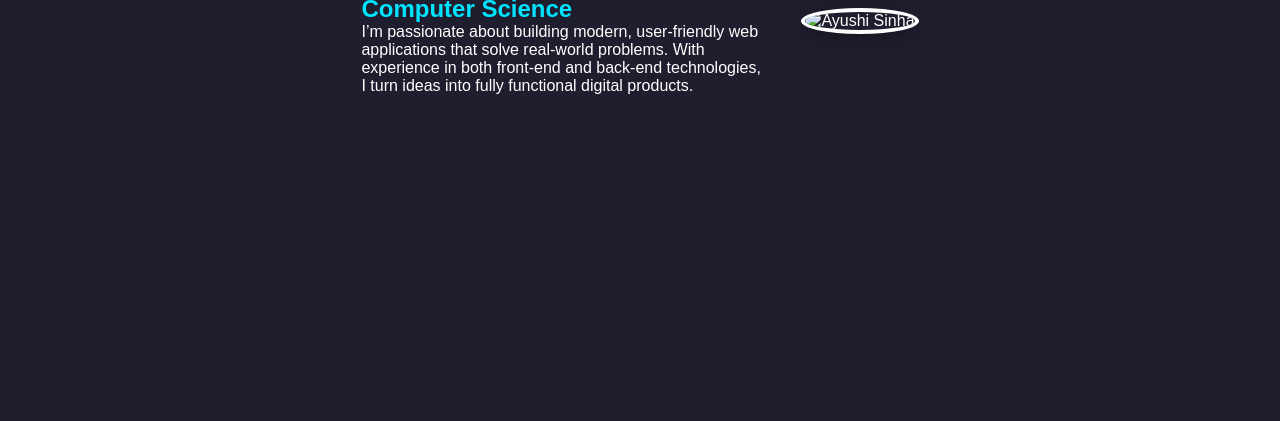
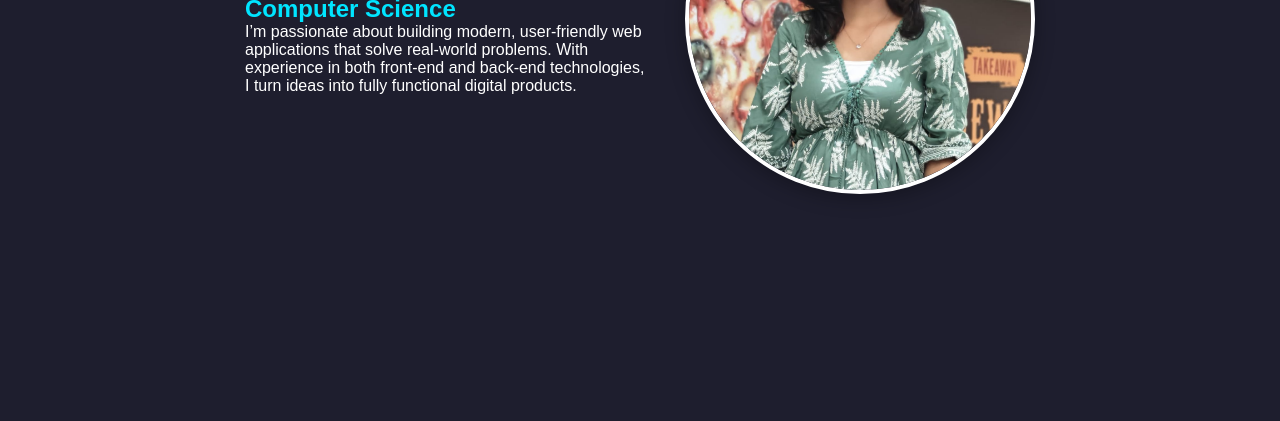
Before and after one commit to SOURAKSHA/Portpolio-website, a plain HTML site: page index.html in a window 1280 px wide. Shown: the part 427-848 px from the top of the page. Drawn offline with Linux system fonts and the light colour scheme.

Commit message:
Update index.html

```diff
--- a/index.html
+++ b/index.html
@@ -32,7 +32,7 @@
                 digital products. </p>
         </div>
         <div class="home-image">
-            <img src="image/sou1.jpg" alt="Ayushi Sinha">
+            <img src="sou1.jpg" alt="Souraksha S">
         </div>
     </div>
 </section>
```
